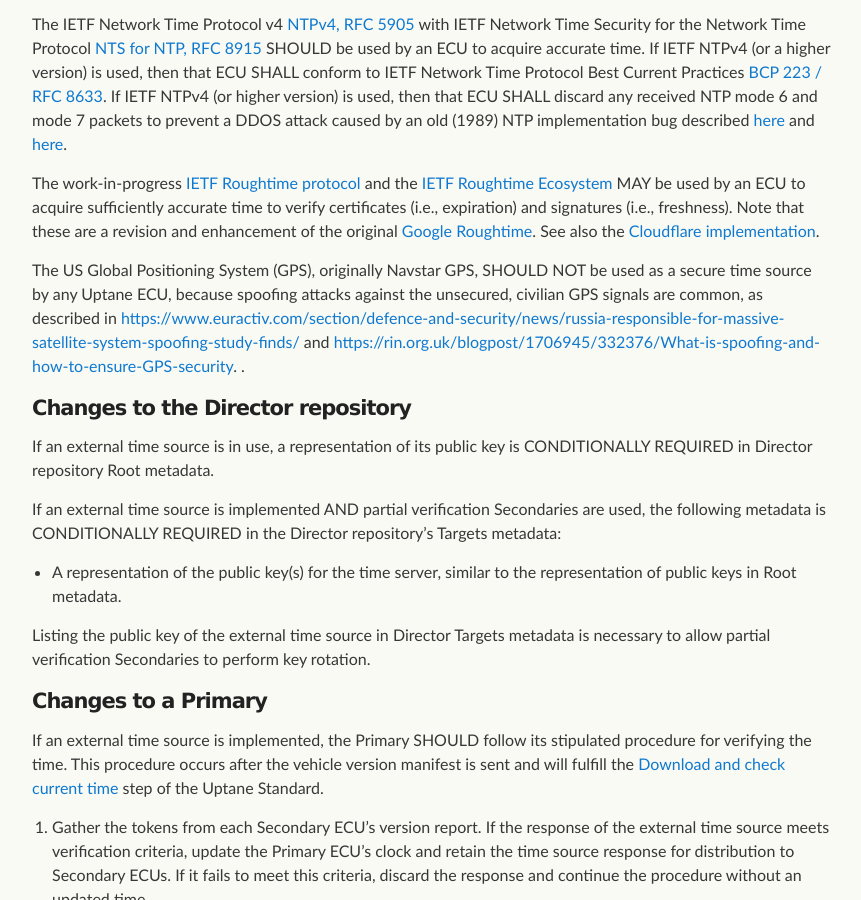
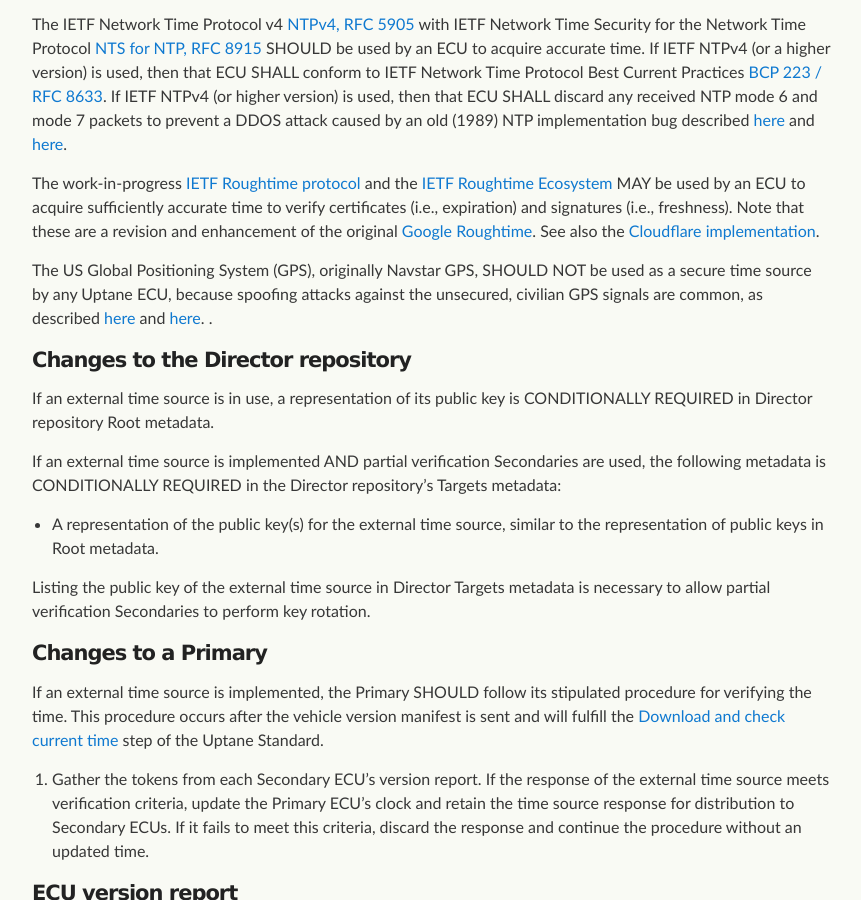
Before and after one commit to uptane/deployment-considerations, a Jekyll site: the page built from repositories.md, in a window 1280 px wide and 900 px high, scrolled down 770 px. Shown: the whole window, without its empty margins (208-1069 px from the left). Built offline with Jekyll 4.4.1, drawn with Linux system fonts in a browser that asks for light colours; our own code applies the rules of GitHub Pages for plain Markdown files; some of the changed text lies outside the part shown.

Commit message:
Apply suggestions from code review
Co-authored-by: Trishank Karthik Kuppusamy <trishank.kuppusamy@datadoghq.com>

```diff
--- a/repositories.md
+++ b/repositories.md
@@ -20,7 +20,7 @@ The IETF Network Time Protocol v4 [NTPv4, RFC 5905](https://datatracker.ietf.org
 
 The work-in-progress [IETF Roughtime protocol](https://datatracker.ietf.org/doc/draft-ietf-ntp-roughtime/) and the [IETF Roughtime Ecosystem](https://datatracker.ietf.org/doc/draft-ietf-ntp-roughtime-ecosystem/) MAY be used by an ECU to acquire sufficiently accurate time to verify certificates (i.e., expiration) and signatures (i.e., freshness). Note that these are a revision and enhancement of the original [Google Roughtime](https://roughtime.googlesource.com/roughtime). See also the [Cloudflare implementation](https://github.com/cloudflare/roughtime).
 
-The US Global Positioning System (GPS), originally Navstar GPS, SHOULD NOT be used as a secure time source by any Uptane ECU, because spoofing attacks against the unsecured, civilian GPS signals are common, as described in [https://www.euractiv.com/section/defence-and-security/news/russia-responsible-for-massive-satellite-system-spoofing-study-finds/]() and [https://rin.org.uk/blogpost/1706945/332376/What-is-spoofing-and-how-to-ensure-GPS-security]().
+The US Global Positioning System (GPS), originally Navstar GPS, SHOULD NOT be used as a secure time source by any Uptane ECU, because spoofing attacks against the unsecured, civilian GPS signals are common, as described [here](https://www.euractiv.com/section/defence-and-security/news/russia-responsible-for-massive-satellite-system-spoofing-study-finds/) and [here](https://rin.org.uk/blogpost/1706945/332376/What-is-spoofing-and-how-to-ensure-GPS-security).
 .
 #### Changes to the Director repository
 
@@ -28,7 +28,7 @@ If an external time source is in use, a representation of its public key is COND
 
 If an external time source is implemented AND partial verification Secondaries are used, the following metadata is CONDITIONALLY REQUIRED in the Director repository's Targets metadata:
 
-* A representation of the public key(s) for the time server, similar to the representation of public keys in Root metadata.
+* A representation of the public key(s) for the external time source, similar to the representation of public keys in Root metadata.
 
 Listing the public key of the external time source in Director Targets metadata is necessary to allow partial verification Secondaries to perform key rotation.
 
@@ -63,7 +63,7 @@ In order to prevent a new time source from accidentally causing a rollback warni
 
 #### Changes to partial verification Secondaries
 
-As partial verification Secondaries only check the Targets metadata from the Director repository, the time source keys on these ECUs will be checked when verifying the Targets metadata. To do this, check the key after verifying the most recent Targets metadata file. If the time source key is listed in the Targets metadata and has been rotated, reset the clock used to determine the expiration of metadata to a minimal value as described above.
+As partial verification Secondaries only check the Targets metadata from the Director repository, the time source keys on these ECUs will be checked when verifying the Targets metadata. To do this, check the key after verifying the most recent Targets metadata file. If the external time source key is listed in the Targets metadata and has been rotated, reset the clock used to determine the expiration of metadata to a minimal value as described above.
 
 #### Time Server key compromise
 
```
